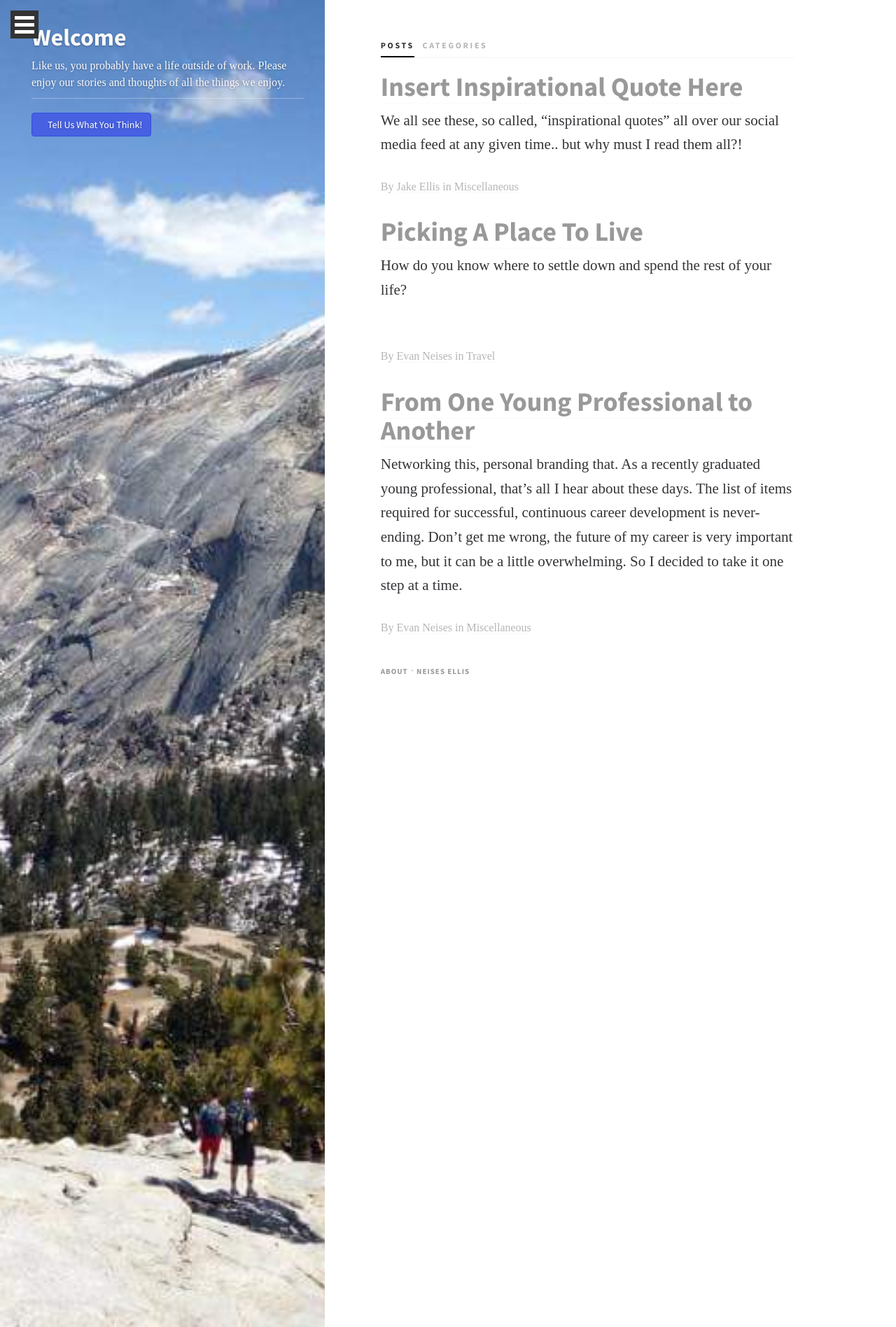
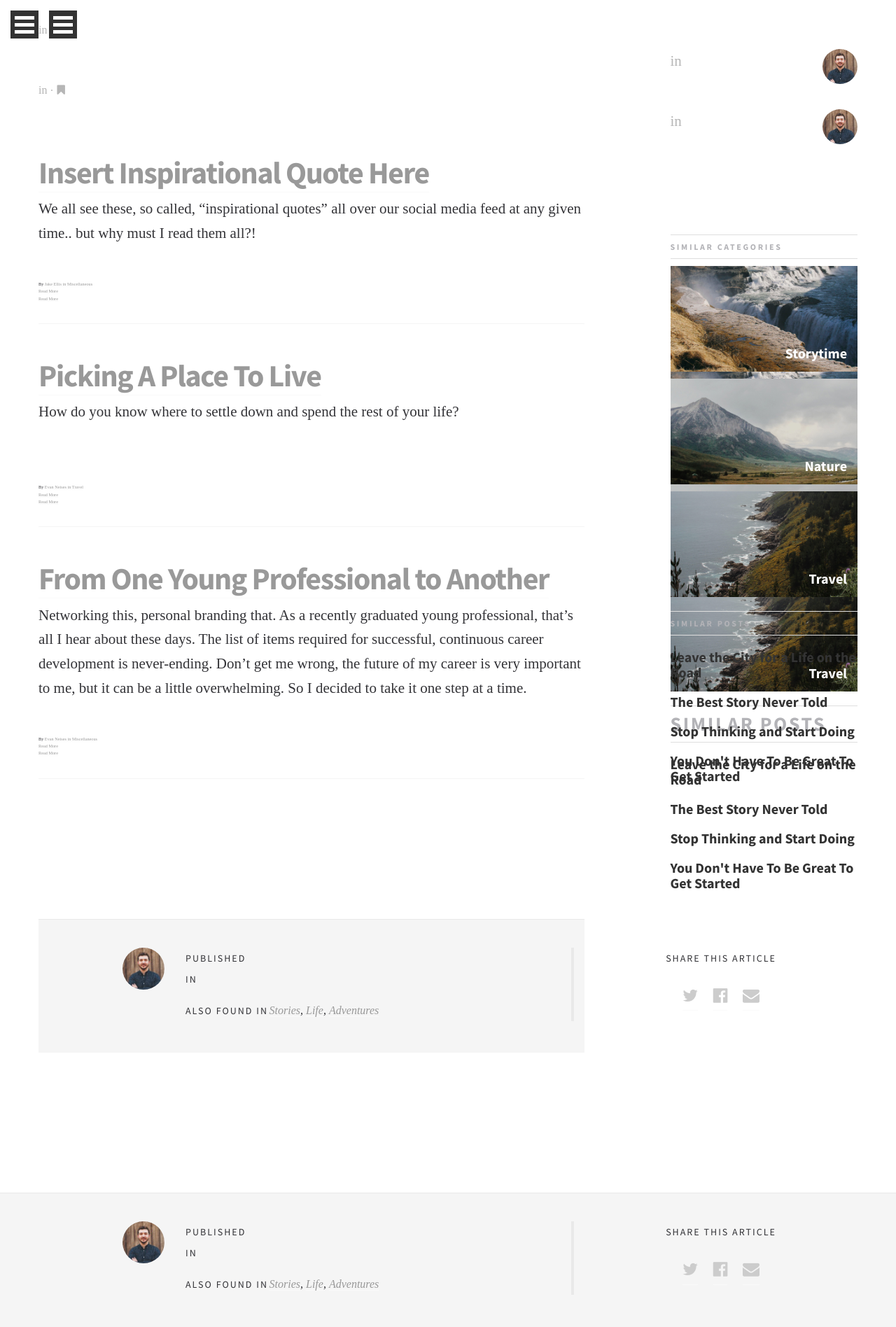
Before and after one commit to EJBlog/EJBlog.github.io, a Jekyll site: the page built from post-sidebar.html, in a window 1280 px wide. Shown: the whole page at 70% size. Built offline with Jekyll 4.4.1, drawn with Linux system fonts in a browser that asks for light colours; nearby versions of some CDN libraries; some web fonts are replaced; some of the changed lines change nothing that is shown.

Commit message:
Update post-sidebar.html

```diff
--- a/post-sidebar.html
+++ b/post-sidebar.html
@@ -1,5 +1,5 @@
 ---
-layout: default
+layout: post-sidebar
 ---
 <!DOCTYPE html>
 <html class="no-js">
```
